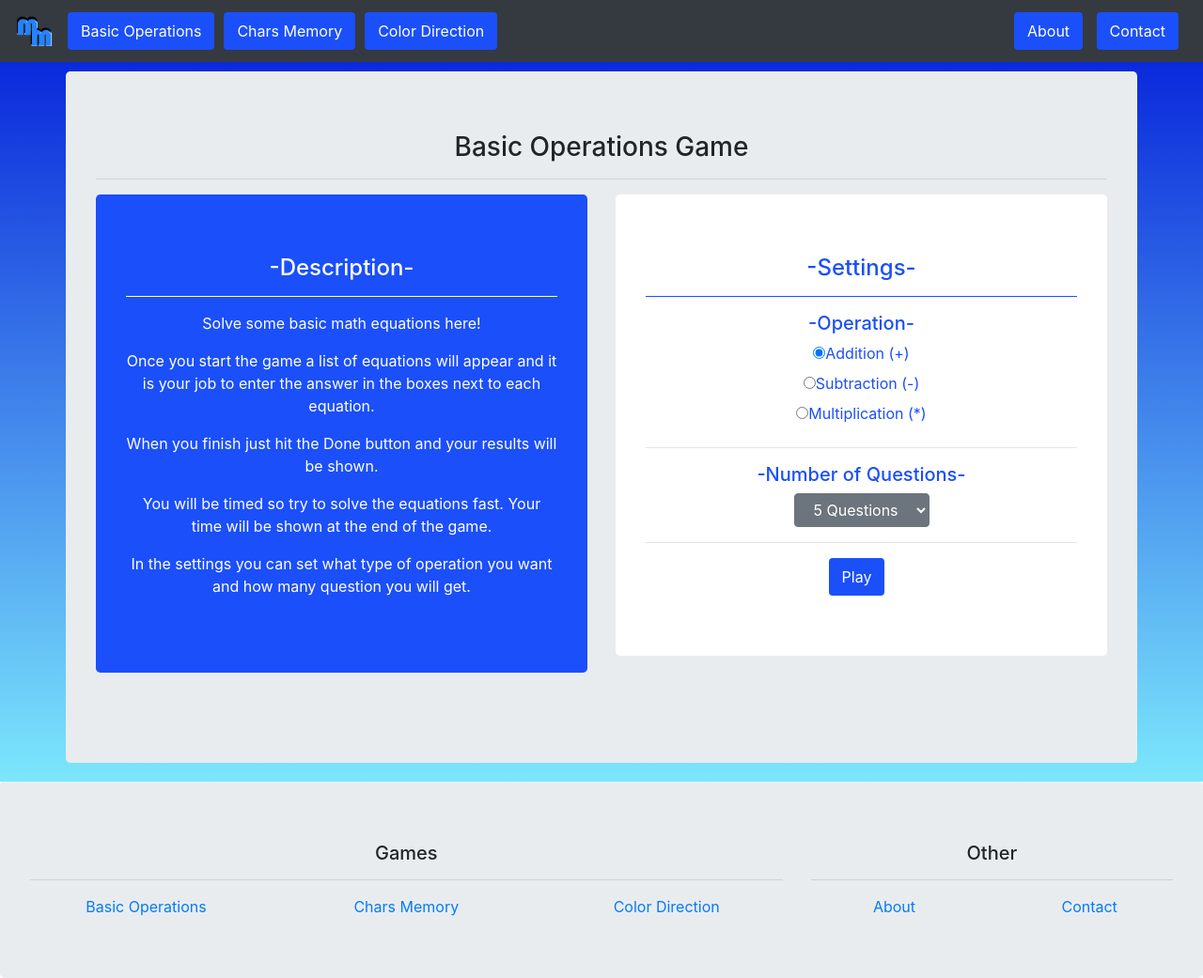
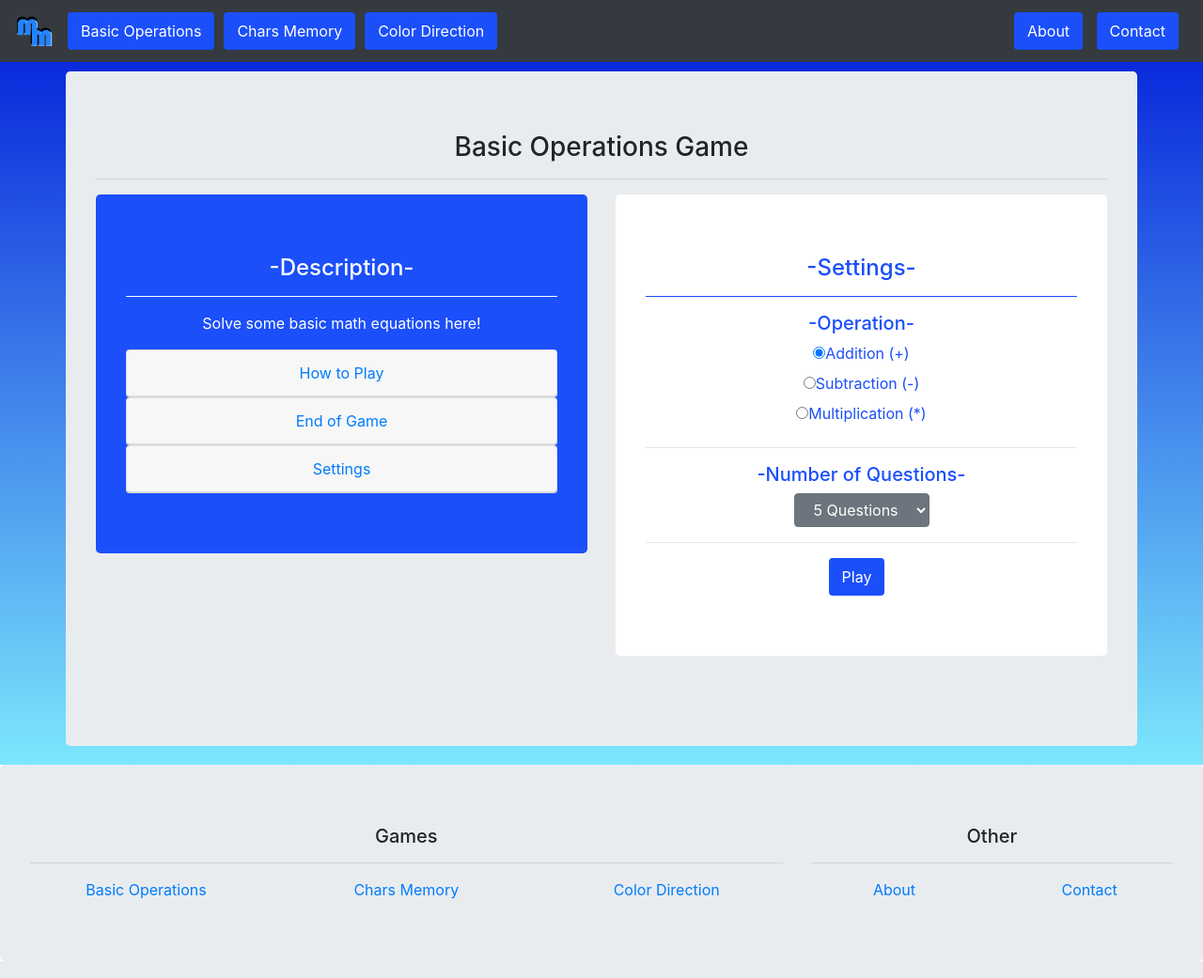
Before and after one commit to 1HectorAC/mindMovement, a Flask app: page /game/game1 in a window 1280 px wide. Shown: the whole page at 94% size. Run offline with Flask 2, Linux system fonts and the light colour scheme; some libraries are stand-ins or nearby versions.

Commit message:
Added collapsable description part to logic1.js and some related references for head.html.

```diff
--- a/static/js/logic1.js
+++ b/static/js/logic1.js
@@ -105,10 +105,20 @@ function SetupDirectionsContent(element){
     leftSide.append('<h4>-Description-</h4>');
     leftSide.append("<hr class='whiteLine'>");
     leftSide.append('<p>Solve some basic math equations here!</p>');
-    leftSide.append('<p>Once you start the game a list of equations will appear and it is your job to enter the answer in the boxes next to each equation.</p>');
-    leftSide.append('<p>When you finish just hit the Done button and your results will be shown.</p>');
-    leftSide.append('<p>You will be timed so try to solve the equations fast. Your time will be shown at the end of the game.</p>');
-    leftSide.append('<p>In the settings you can set what type of operation you want and how many question you will get.</p>');
+
+    // Collapsable accoridon for direction sections.
+    var accordion = $('<div id="accordion"></div>');
+    var playString = "A list of equations will appear and it is your job to enter the answer in the boxes next to each equation.";
+    CollapsableSinglePanel(accordion, "How to Play", playString, "collapse1");
+
+    var endString = "After you submit your answers you will be shown the results. At the botton of the screen there will be how many you got correct as well as how long you took. </br></br>Note: You will also be shown which equations you got right/wrong.";
+    CollapsableSinglePanel(accordion, "End of Game", endString, "collapse2");
+
+    var settingsString = "<u>Operation:</u> Set the operation that each equations will be.</br><u>Number of Questions:</u> Set the number of equations that will be generated."
+    CollapsableSinglePanel(accordion, "Settings", settingsString, "collapse3");
+
+    leftSide.append(accordion);
+
 
     // Setup setting display.
     rightSide.append('<h4>-Settings-</h4>');
@@ -154,6 +164,18 @@ function SetupGameContent(element, questions, operation){
     gameItems.append('<button id="submitAnswer" class="btn btn-primary customButton" type="submit" value="Results">Done</button>');
     gameItems.append('<p id="error" style="color:red"></p>');
     element.append(gameItems);
+}
+
+//Create a single panel collapsable panel and add it to element.
+function CollapsableSinglePanel(element, title, content, idName){
+    var titlePart = $('<div class="card-header">').append($('<a class="card-link" data-toggle="collapse" href="#'+idName+'">'+title+'</a>'));
+    var contentPart = $('<div id="'+idName+'" class="collapse" data-parent="#accordion">').append($('<div class="card-body" style="color:black">'+content+'</div>'));
+
+    var togetherPanel = $('<div class="card">');
+    togetherPanel.append(titlePart);
+    togetherPanel.append(contentPart);
+
+    element.append(togetherPanel);
 }
 
 // Return answer of passed in operation applied to two passed in numbers.
--- a/templates/head.html
+++ b/templates/head.html
@@ -2,6 +2,10 @@
 <meta name="viewport" content="width=device-width, initial-scale=1.0">
 <link href="https://stackpath.bootstrapcdn.com/bootstrap/4.3.1/css/bootstrap.min.css" rel="stylesheet"
     integrity="sha384-ggOyR0iXCbMQv3Xipma34MD+dH/1fQ784/j6cY/iJTQUOhcWr7x9JvoRxT2MZw1T" crossorigin="anonymous">
+
+<script src="https://ajax.googleapis.com/ajax/libs/jquery/3.5.1/jquery.min.js"></script>
+<script src="https://cdnjs.cloudflare.com/ajax/libs/popper.js/1.16.0/umd/popper.min.js"></script>
+<script src="https://maxcdn.bootstrapcdn.com/bootstrap/4.5.2/js/bootstrap.min.js"></script>
 
 <link rel="stylesheet" type="text/css" href="/static/css/style.css">
 <title>Mind Movement</title>
```
